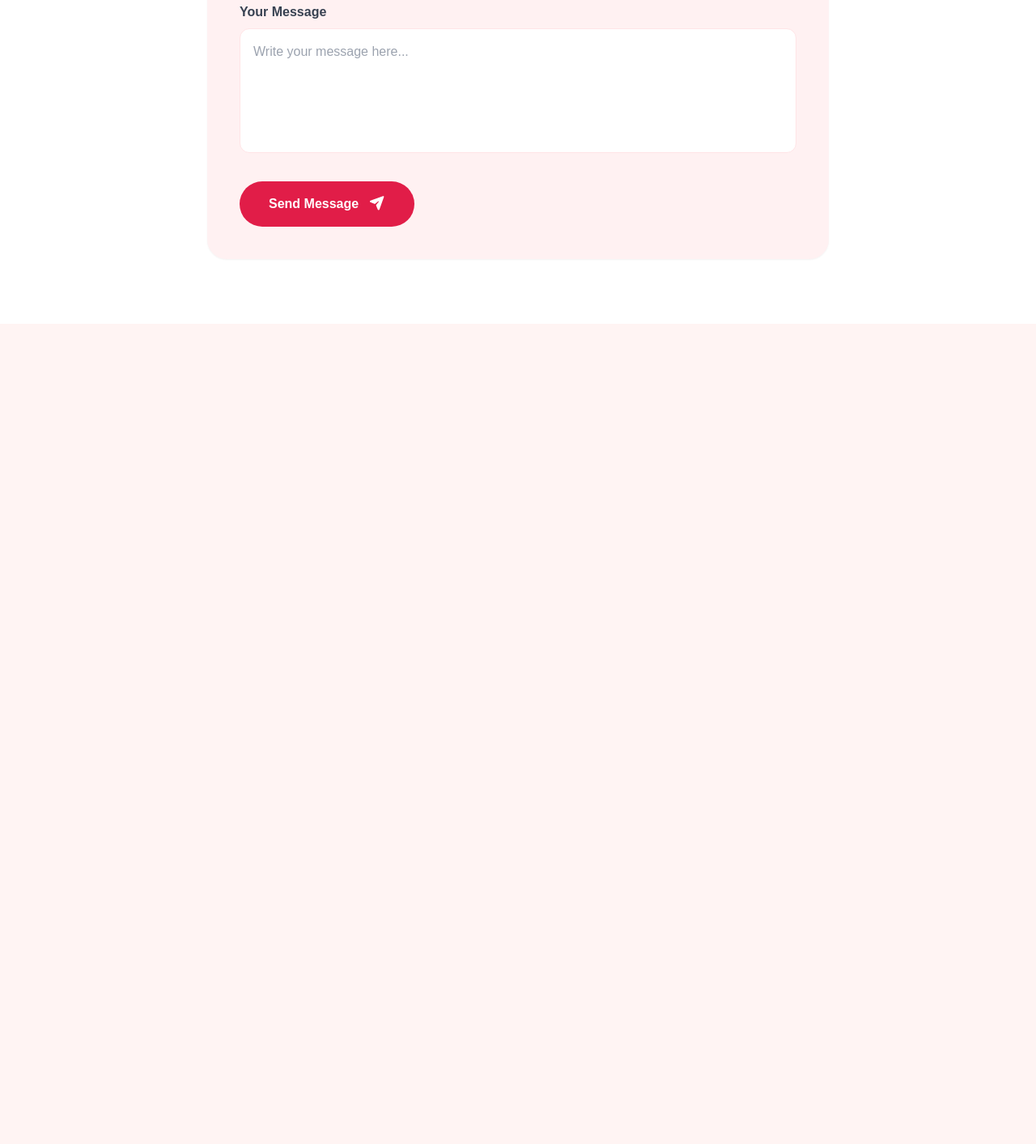
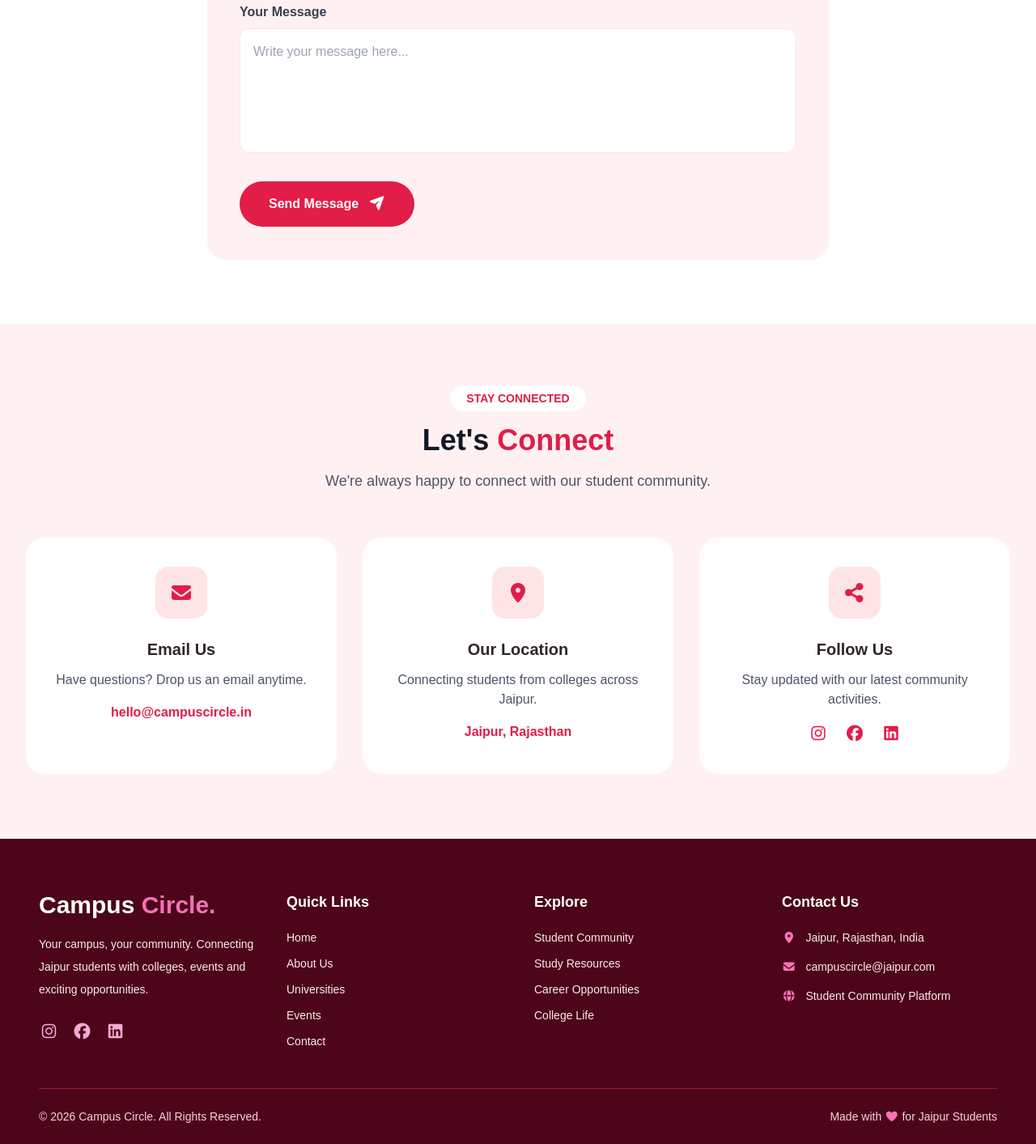
Before and after one commit to codebygungun-88/Jaipur-Campus-Circle, a plain HTML site: page contact.html in a window 1280 px wide. Shown: the part 1209-2622 px from the top of the page at 81% size. Before the commit the page ends 1609 px from the top, so only its background shows below. Drawn offline with nearby package versions, Linux system fonts and the light colour scheme.

Commit message:
all corrections are done

```diff
--- a/contact.html
+++ b/contact.html
@@ -65,7 +65,6 @@
     <section class="w-full bg-rose-50 py-20 px-8">
   <div class="max-w-7xl mx-auto flex items-center justify-between gap-12">
 
-    <!-- Left Content -->
     <div class="w-1/2">
 
       <span class="bg-rose-100 text-rose-600 px-5 py-2 rounded-full text-sm font-semibold">
@@ -104,10 +103,9 @@
 
     </div>
 
-    <!-- Right Image -->
     <div class="w-1/2">
       <img
-        src="images/contact.jpg"
+        src="/images/Screenshot 2026-11-17 193846.png"
         alt="Contact Campus Circle"
         class="w-full h-[430px] object-cover rounded-[30px] shadow-xl"
       />
@@ -186,7 +184,168 @@
 
   </div>
 </section>
+
+<!-- Section-3 -->
+
+<section class="w-full py-20 px-8 bg-rose-50">
+  <div class="max-w-7xl mx-auto">
+
+    <div class="text-center mb-14">
+      <span class="bg-white text-rose-600 px-5 py-2 rounded-full text-sm font-semibold">
+        STAY CONNECTED
+      </span>
+
+      <h2 class="text-4xl font-bold text-gray-900 mt-5">
+        Let's <span class="text-rose-600">Connect</span>
+      </h2>
+
+      <p class="text-gray-600 mt-4 text-lg">
+        We're always happy to connect with our student community.
+      </p>
+    </div>
+
+    <div class="grid grid-cols-3 gap-8">
+
+      <div class="bg-white p-9 rounded-3xl text-center hover:shadow-xl duration-300">
+        <div class="bg-rose-100 text-rose-600 w-16 h-16 rounded-2xl flex items-center justify-center mx-auto mb-6">
+          <i class="fa-solid fa-envelope text-2xl"></i>
+        </div>
+
+        <h3 class="text-xl font-bold mb-3">Email Us</h3>
+        <p class="text-gray-600 mb-4">
+          Have questions? Drop us an email anytime.
+        </p>
+        <a href="mailto:hello@campuscircle.in"
+          class="text-rose-600 font-semibold">
+          hello@campuscircle.in
+        </a>
+      </div>
+
+      <div class="bg-white p-9 rounded-3xl text-center hover:shadow-xl duration-300">
+        <div class="bg-rose-100 text-rose-600 w-16 h-16 rounded-2xl flex items-center justify-center mx-auto mb-6">
+          <i class="fa-solid fa-location-dot text-2xl"></i>
+        </div>
+
+        <h3 class="text-xl font-bold mb-3">Our Location</h3>
+        <p class="text-gray-600 mb-4">
+          Connecting students from colleges across Jaipur.
+        </p>
+        <span class="text-rose-600 font-semibold">
+          Jaipur, Rajasthan
+        </span>
+      </div>
+
+      <div class="bg-white p-9 rounded-3xl text-center hover:shadow-xl duration-300">
+        <div class="bg-rose-100 text-rose-600 w-16 h-16 rounded-2xl flex items-center justify-center mx-auto mb-6">
+          <i class="fa-solid fa-share-nodes text-2xl"></i>
+        </div>
+
+        <h3 class="text-xl font-bold mb-3">Follow Us</h3>
+        <p class="text-gray-600 mb-4">
+          Stay updated with our latest community activities.
+        </p>
+
+        <div class="flex justify-center gap-5 text-rose-600 text-xl">
+          <a href="#"><i class="fa-brands fa-instagram"></i></a>
+          <a href="#"><i class="fa-brands fa-facebook"></i></a>
+          <a href="#"><i class="fa-brands fa-linkedin"></i></a>
+        </div>
+      </div>
+
+    </div>
+  </div>
+</section>
 </main>
 
+<!-- Footer -->
+
+<footer id="contact" class="bg-rose-950 text-white px-6 md:px-12 pt-16 pb-6">
+
+  <div class="grid grid-cols-1 sm:grid-cols-2 lg:grid-cols-4 gap-10 pb-12">
+
+    <div>
+      <h2 class="text-3xl font-bold mb-4">
+        Campus <span class="text-pink-400">Circle.</span>
+      </h2>
+
+      <p class="text-pink-100 text-sm leading-7 max-w-xs">
+        Your campus, your community. Connecting Jaipur students
+        with colleges, events and exciting opportunities.
+      </p>
+
+      <div class="flex gap-4 mt-6 text-xl text-pink-300">
+        <a href="#" aria-label="Instagram" class="hover:text-white">
+          <i class="fa-brands fa-instagram"></i>
+        </a>
+        <a href="#" aria-label="Facebook" class="hover:text-white">
+          <i class="fa-brands fa-facebook"></i>
+        </a>
+        <a href="#" aria-label="LinkedIn" class="hover:text-white">
+          <i class="fa-brands fa-linkedin"></i>
+        </a>
+      </div>
+    </div>
+
+    <div>
+      <h3 class="text-lg font-bold mb-5">Quick Links</h3>
+
+      <ul class="space-y-3 text-pink-100 text-sm">
+        <li><a href="index.html" class="hover:text-pink-400">Home</a></li>
+        <li><a href="about.html" class="hover:text-pink-400">About Us</a></li>
+        <li><a href="universities.html" class="hover:text-pink-400">Universities</a></li>
+        <li><a href="event.html" class="hover:text-pink-400">Events</a></li>
+        <li><a href="contact.html" class="hover:text-pink-400">Contact</a></li>
+      </ul>
+    </div>
+
+    <div>
+      <h3 class="text-lg font-bold mb-5">Explore</h3>
+
+      <ul class="space-y-3 text-pink-100 text-sm">
+        <li><a href="#" class="hover:text-pink-400">Student Community</a></li>
+        <li><a href="#" class="hover:text-pink-400">Study Resources</a></li>
+        <li><a href="#" class="hover:text-pink-400">Career Opportunities</a></li>
+        <li><a href="#" class="hover:text-pink-400">College Life</a></li>
+      </ul>
+    </div>
+
+    <div>
+      <h3 class="text-lg font-bold mb-5">Contact Us</h3>
+
+      <div class="space-y-4 text-pink-100 text-sm">
+
+        <p>
+          <i class="fa-solid fa-location-dot mr-2 text-pink-400"></i>
+          Jaipur, Rajasthan, India
+        </p>
+
+        <p>
+          <i class="fa-solid fa-envelope mr-2 text-pink-400"></i>
+          campuscircle@jaipur.com
+        </p>
+
+        <p>
+          <i class="fa-solid fa-globe mr-2 text-pink-400"></i>
+          Student Community Platform
+        </p>
+
+      </div>
+    </div>
+
+  </div>
+
+  <div class="border-t border-rose-800 pt-6 flex flex-col md:flex-row justify-between items-center gap-4">
+
+    <p class="text-pink-200 text-sm text-center">
+      © 2026 Campus Circle. All Rights Reserved.
+    </p>
+
+    <p class="text-pink-200 text-sm">
+      Made with <i class="fa-solid fa-heart text-pink-400"></i> for Jaipur Students
+    </p>
+
+  </div>
+
+</footer>
 </body>
 </html>
```
Also changed, not shown: about.html (+1 -0 lines), commmunity.html (+1 -0 lines), event.html (+1 -0 lines), index.html (+1 -0 lines), universities.html (+1 -0 lines), images/Screenshot 2026-11-17 193846.png (added).
